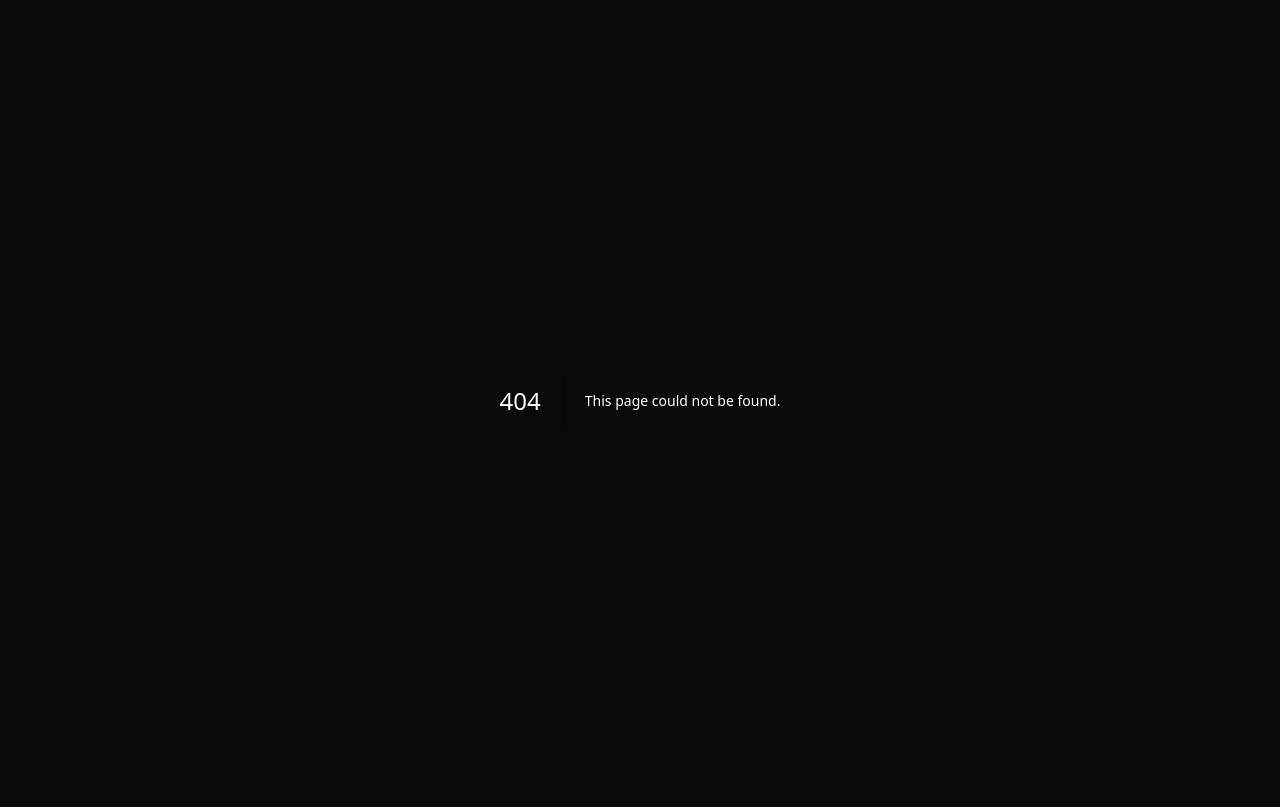
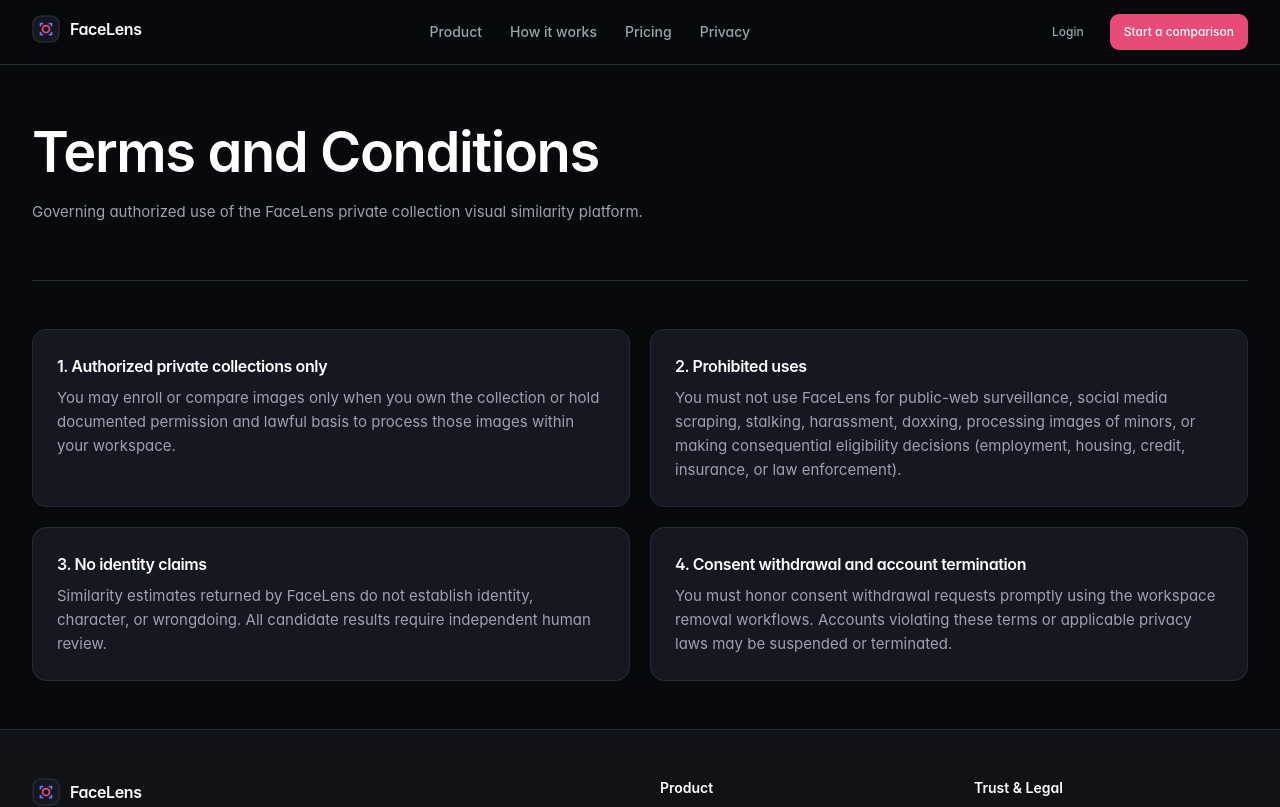
Before and after one commit to suhel6388/facelens, a Next.js app in the folder apps/web/: page /terms in a window 1280 px wide. Before the commit this address had no page. Shown: the top 807 px of the page. Built offline with nearby package versions, Linux system fonts and the light colour scheme.

Commit message:
feat(web): add marketing terms and conditions page

```diff
--- /dev/null
+++ b/apps/web/src/app/terms/page.tsx
@@ -0,0 +1,56 @@
+import type { Metadata } from "next";
+import { BRAND_NAME } from "@app/types";
+import { Card, CardContent, CardHeader, CardTitle } from "@app/ui";
+import { MarketingLayout } from "@/components/marketing/marketing-layout";
+
+export const metadata: Metadata = {
+  title: `Terms and Conditions — ${BRAND_NAME}`,
+  description:
+    "Terms of use, authorized collection requirements, prohibited uses, and similarity score disclaimers for FaceLens.",
+};
+
+const TERMS_SECTIONS = [
+  {
+    title: "1. Authorized private collections only",
+    body: "You may enroll or compare images only when you own the collection or hold documented permission and lawful basis to process those images within your workspace.",
+  },
+  {
+    title: "2. Prohibited uses",
+    body: "You must not use FaceLens for public-web surveillance, social media scraping, stalking, harassment, doxxing, processing images of minors, or making consequential eligibility decisions (employment, housing, credit, insurance, or law enforcement).",
+  },
+  {
+    title: "3. No identity claims",
+    body: "Similarity estimates returned by FaceLens do not establish identity, character, or wrongdoing. All candidate results require independent human review.",
+  },
+  {
+    title: "4. Consent withdrawal and account termination",
+    body: "You must honor consent withdrawal requests promptly using the workspace removal workflows. Accounts violating these terms or applicable privacy laws may be suspended or terminated.",
+  },
+] as const;
+
+export default function TermsPage() {
+  return (
+    <MarketingLayout>
+      <section className="border-b border-border py-14">
+        <h1 className="type-display max-w-3xl text-white">Terms and Conditions</h1>
+        <p className="type-body mt-4 max-w-2xl text-muted">
+          Governing authorized use of the {BRAND_NAME} private collection visual similarity
+          platform.
+        </p>
+      </section>
+
+      <section className="grid gap-5 py-12 md:grid-cols-2">
+        {TERMS_SECTIONS.map((section) => (
+          <Card key={section.title}>
+            <CardHeader className="pb-2">
+              <CardTitle className="text-base">{section.title}</CardTitle>
+            </CardHeader>
+            <CardContent>
+              <p className="type-body text-muted">{section.body}</p>
+            </CardContent>
+          </Card>
+        ))}
+      </section>
+    </MarketingLayout>
+  );
+}
```
